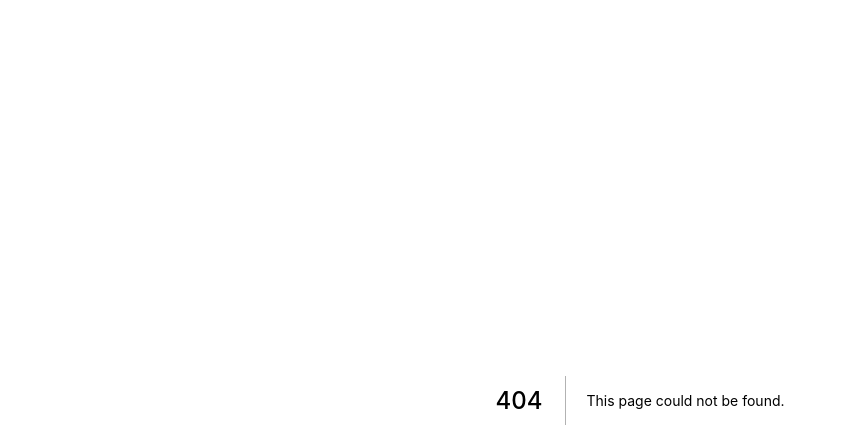
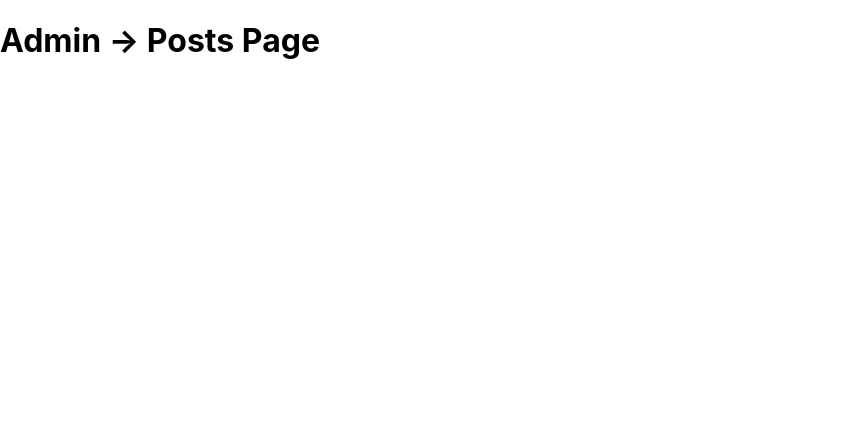
Before and after one commit to vudinhquang/nextjs, a Next.js app in the folder first-project-nextjs/: page /admin/posts in a window 1280 px wide. Before the commit this address had no page. Shown: the top 448 px of the page, without its empty margins (0-847 px from the left). Built offline with nearby package versions, Linux system fonts and the light colour scheme.

Commit message:
Tìm hiểu về khái niệm Pages trong NextJs

```diff
--- /dev/null
+++ b/first-project-nextjs/pages/admin/index.tsx
@@ -0,0 +1,5 @@
+export default function AdminPage() {
+    return (
+        <h1>Admin Page</h1>
+    )
+}
--- /dev/null
+++ b/first-project-nextjs/pages/admin/posts/index.tsx
@@ -0,0 +1,5 @@
+export default function AdminPosts() {
+    return (
+        <h1>Admin -&gt; Posts Page</h1>
+    )
+}
--- /dev/null
+++ b/first-project-nextjs/pages/admin/user/index.tsx
@@ -0,0 +1,6 @@
+export default function AdminUser() {
+    return (
+        <h1>Admin -&gt; User Page</h1>
+    )
+}
+// localhost:3000/admin/user
```
Also changed, not shown: first-project-nextjs/pages/login/index.tsx (added, +7 -0 lines), 1 other file (tests, documents, lock files or other folders).
